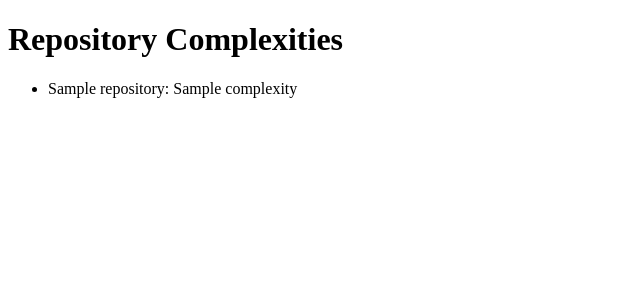
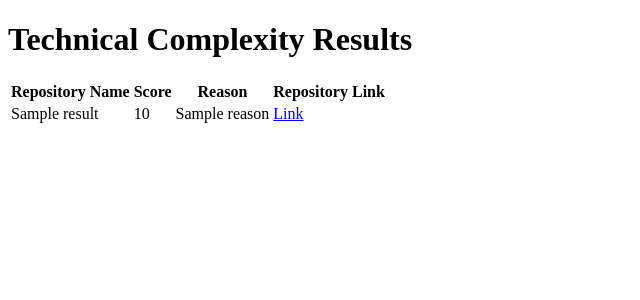
Before and after one commit to SaiSanthoshS/github_complexity_analyzer, a Flask app: template app/templates/result.html in a window 1280 px wide. Shown: the top 300 px of the page, without its empty margins (0-640 px from the left). Run offline with Flask 2, Linux system fonts and the light colour scheme; the template is opened without the code that fills it: most values are stand-ins (such as "Sample title", 1, 10 or a date in 2020).

Commit message:
change after 26

```diff
--- a/app/templates/result.html
+++ b/app/templates/result.html
@@ -1,24 +1,26 @@
 <!DOCTYPE html>
 <html>
 <head>
-    <title>Result</title>
-    <style>
-        .most-complex {
-            font-weight: bold;
-            color: red;
-        }
-    </style>
+    <title>Technical Complexity Analyzer</title>
 </head>
 <body>
-    <h1>Repository Complexities</h1>
-    <ul>
-        {% for repository, complexity in repositories.items() %}
-            {% if repository == most_complex %}
-                <li class="most-complex">{{ repository }}: {{ complexity }}</li>
-            {% else %}
-                <li>{{ repository }}: {{ complexity }}</li>
-            {% endif %}
+    <h1>Technical Complexity Results</h1>
+
+    <table>
+        <tr>
+            <th>Repository Name</th>
+            <th>Score</th>
+            <th>Reason</th>
+            <th>Repository Link</th>
+        </tr>
+        {% for result in repositories %}
+        <tr>
+            <td>{{ result.repository_name }}</td>
+            <td>{{ result.score }}</td>
+            <td>{{ result.reason }}</td>
+            <td><a href="{{ result.repo_link }}">Link</a></td>
+        </tr>
         {% endfor %}
-    </ul>
+    </table>
 </body>
 </html>
--- a/main.py
+++ b/main.py
@@ -19,9 +19,7 @@ def analyze():
     repositories = fetch_repositories(github_username)
 
     # Evaluate the technical complexity of each repository
-    complexity_results = {}
-    max_complexity = float('-inf')
-    most_complex_repository = None
+    complexity_results = []
 
     for repository_name in repositories:
         # Fetch the code of the repository (replace this with your code to fetch the code from the repository)
@@ -31,16 +29,18 @@ def analyze():
         prompt = generate_prompt(repository_name, code)
 
         # Evaluate the technical complexity using GPT
-        complexity = evaluate_repository(prompt)
+        score, reason = evaluate_repository(prompt)
 
-        complexity_results[repository_name] = complexity
+        # Add repository details to the results
+        result = {
+            'repository_name': repository_name,
+            'score': score,
+            'reason': reason,
+            'repo_link': f'https://github.com/{github_username}/{repository_name}'
+        }
+        complexity_results.append(result)
 
-        # Update the most complex repository
-        if complexity > max_complexity:
-            max_complexity = complexity
-            most_complex_repository = repository_name
-
-    return render_template('result.html', repositories=complexity_results, most_complex=most_complex_repository)
+    return render_template('result.html', repositories=complexity_results)
 
 def fetch_repository_code(repository_name):
     """
@@ -82,8 +82,6 @@ def fetch_repository_code(repository_name):
         # Handle request error
         return []
 
-import requests
-
 def fetch_code_from_url(file_url):
     """
     Fetch the code content from the given URL.
@@ -98,8 +96,5 @@ def fetch_code_from_url(file_url):
         # Handle request error
         return None
 
-
-
-
 if __name__ == '__main__':
     app.run(debug=True)
```
Also changed, not shown: gpt_utils.py (+25 -1 lines).
